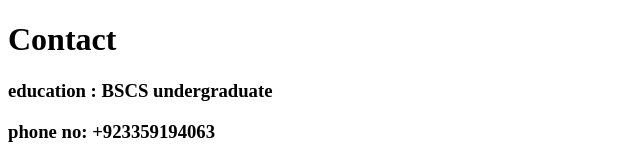
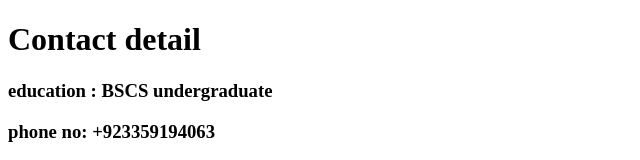
Before and after one commit to zahoorshinwari/simple-cv, a plain HTML site: page html personal site/contactme.html in a window 1280 px wide. Shown: the top 160 px of the page, without its empty margins (0-640 px from the left). Drawn offline with Linux system fonts and the light colour scheme.

Commit message:
some additional changes

```diff
--- a/html personal site/contactme.html
+++ b/html personal site/contactme.html
@@ -7,7 +7,7 @@
     <title>Contact me</title>
 </head>
 <body>
-    <h1>Contact</h1>
+    <h1>Contact detail</h1>
     <h3>education : BSCS undergraduate</h3>
     <h3>phone no: +923359194063</h3>
     <h3>gmail: khanzshinwari5371@gmail.com</h3>
```
